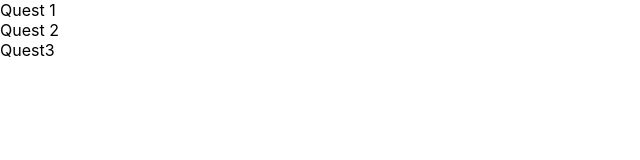
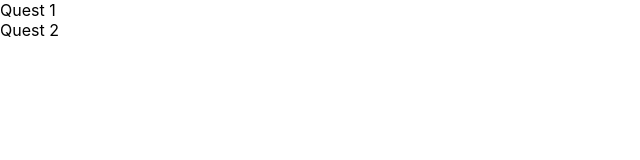
Before and after one commit to martymagaan/irlquest, a React (Create React App) app: page / in a window 1280 px wide. Shown: the top 160 px of the page, without its empty margins (0-640 px from the left). Built offline with nearby package versions, Linux system fonts and the light colour scheme.

Commit message:
refactor: move quest array to app state

```diff
--- a/src/components/QuestList.js
+++ b/src/components/QuestList.js
@@ -1,11 +1,9 @@
 import React from 'react';
 
-function QuestList() {
-  const quests = ['Quest 1', 'Quest 2', 'Quest3'];
-
-  const listQuests = quests.map((quest, index) =>
-    <li key={index}>
-      {quest}
+function QuestList(props) {
+  const listQuests = props.quests.map((quest) =>
+    <li key={quest.name}>
+      {quest.name}
     </li>
   );
 
```
